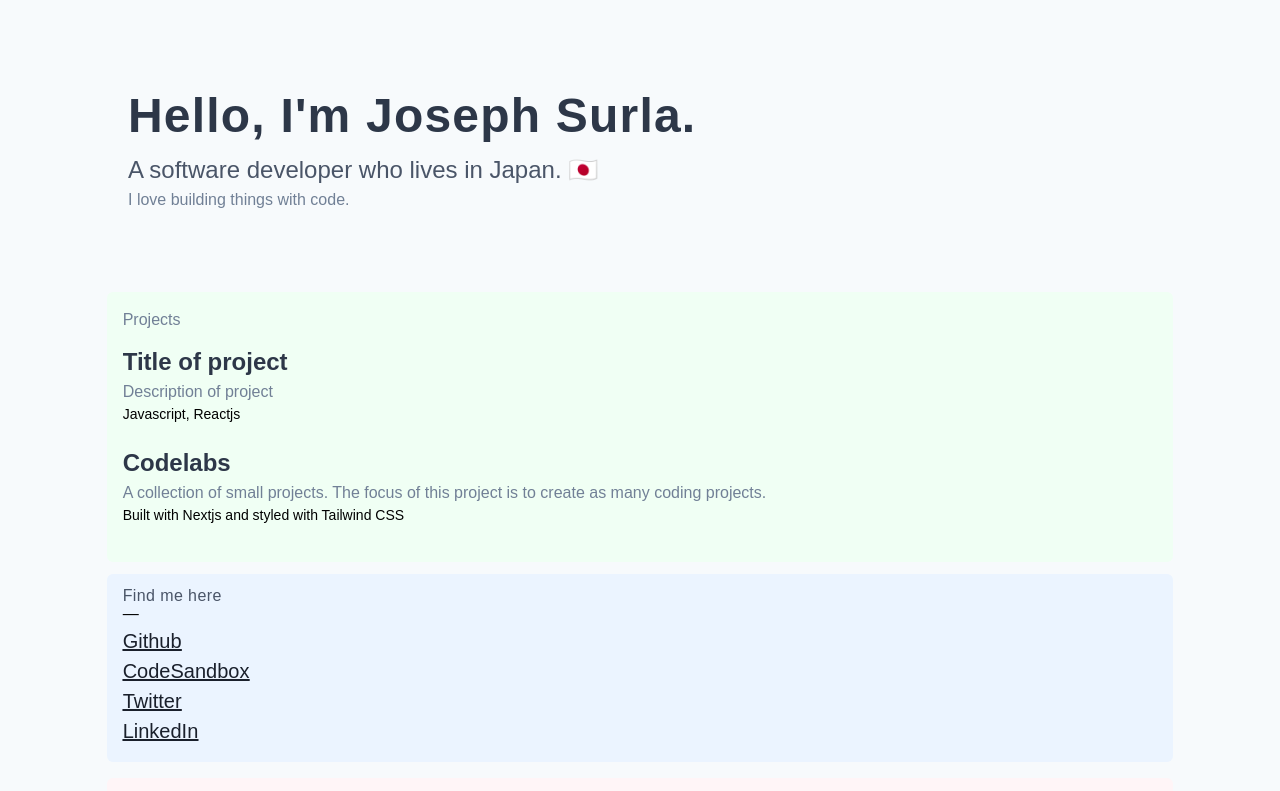
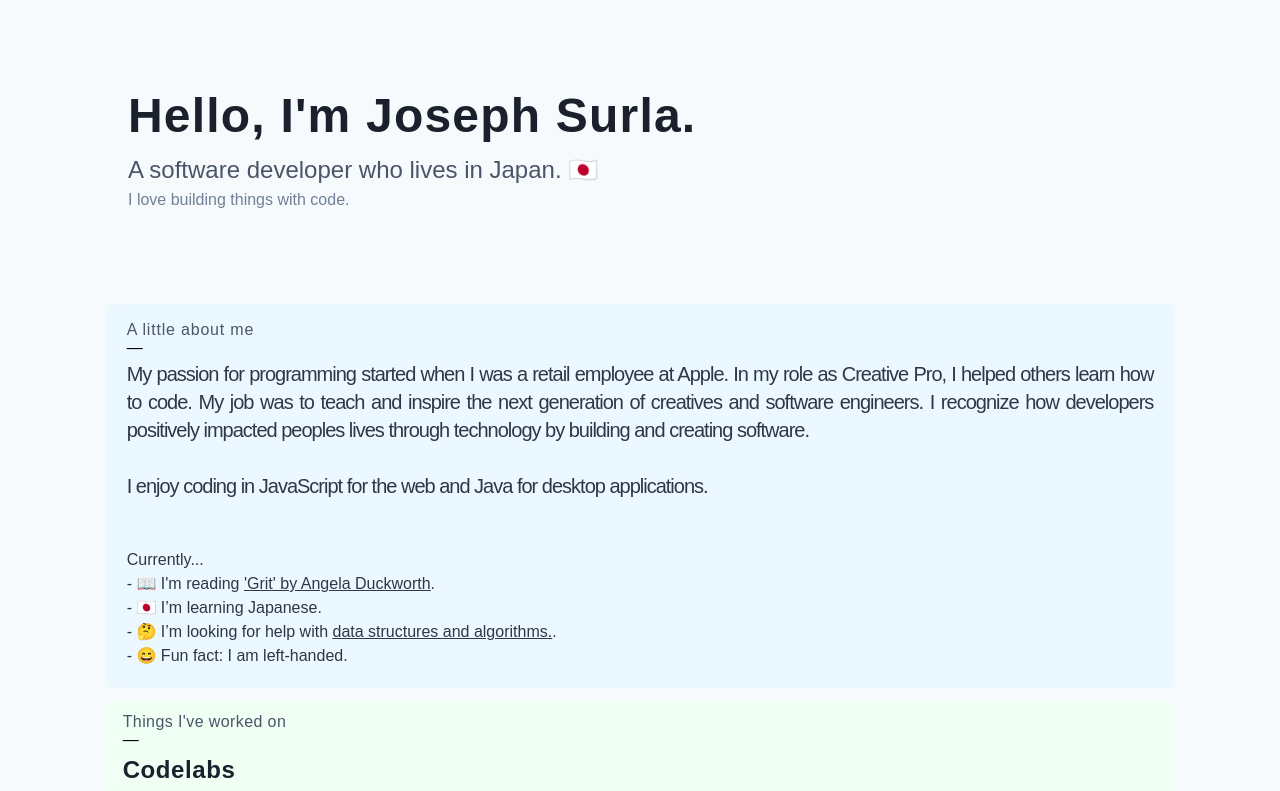
Before and after one commit to surla/josephsurla-v1, a Next.js app: page / in a window 1280 px wide. Shown: the top 791 px of the page. Built offline with nearby package versions, Linux system fonts and the light colour scheme.

Commit message:
Create about component and update index.js

```diff
--- /dev/null
+++ b/components/about.js
@@ -0,0 +1,36 @@
+export default function About() {
+  return (
+    <div className="container mx-auto bg-blue-100 w-10/12 rounded-md p-5 mt-3 mb-3">
+      <h3 className="text-gray-700 leading-3 tracking-wider">
+        A little about me
+      </h3>
+      &mdash;
+      <p className="text-gray-800 text-xl text-justify tracking-tighter leading-7">
+        My passion for programming started when I was a retail employee at
+        Apple. In my role as Creative Pro, I helped others learn how to code. My
+        job was to teach and inspire the next generation of creatives and
+        software engineers. I recognize how developers positively impacted
+        peoples lives through technology by building and creating software.
+        <br />
+        <br />I enjoy coding in JavaScript for the web and Java for desktop
+        applications.
+      </p>
+      <br />
+      <br />
+      <p className="text-md text-gray-800">
+        Currently... <br></br>- 📖 I'm reading{" "}
+        <span className="underline hover:no-underline hover:text-orange-500">
+          <a href="https://goodreads.com/surla">'Grit' by Angela Duckworth</a>
+        </span>
+        .<br />- 🇯🇵 I’m learning Japanese.
+        <br />- 🤔 I’m looking for help with{" "}
+        <span className="underline hover:no-underline hover:text-orange-500">
+          <a href="https://github.com/surla/data-structures-and-algorithms">
+            data structures and algorithms.
+          </a>
+        </span>
+        .<br />- 😄 Fun fact: I am left-handed.
+      </p>
+    </div>
+  );
+}
--- a/components/projects.js
+++ b/components/projects.js
@@ -1,28 +1,32 @@
 const projects = [
-  {
-    title: "Title of project",
-    description: "Description of project",
-    technology: "Javascript, Reactjs",
-  },
   {
     title: "Codelabs",
     description:
       "A collection of small projects. The focus of this project is to create as many coding projects.",
     technology: "Built with Nextjs and styled with Tailwind CSS",
   },
+  {
+    title: "Quote List",
+    description: "Web application that creates and saves your favorite quotes.",
+    technology: "Built with Sinatra",
+  },
 ];
 
 export default function Projects() {
   return (
     <div className="container mx-auto bg-green-100 w-10/12 rounded-md p-4">
-      <h3 className="text-gray-600 pb-3">Projects</h3>
-
+      <h3 className="text-gray-700 leading-3 tracking-wide">
+        Things I've worked on
+      </h3>
+      &mdash;
       <div className="">
         {projects.map(({ title, description, technology }) => (
-          <div className=" pb-5">
-            <div className="text-2xl font-bold text-gray-800">{title}</div>
-            <p className="text-gray-600">{description}</p>
-            <p className="text-sm">{technology}</p>
+          <div>
+            <div className="text-2xl font-bold text-gray-900 tracking-wide">
+              {title}
+            </div>
+            <p className="text-gray-800">{description}</p>
+            <p className="text-md text-gray-500">{technology}</p>
           </div>
         ))}
       </div>
--- /dev/null
+++ b/components/skills.js
@@ -0,0 +1,9 @@
+export default function Skills() {
+  return (
+    <div className="container mx-auto bg-blue-100 w-10/12 rounded-md p-4 mt-3 mb-3">
+      <h3 className="text-gray-700 leading-3 tracking-wide">What I know</h3>
+      &mdash;
+      <p>Languages: Frameworks:</p>
+    </div>
+  );
+}
--- a/pages/index.js
+++ b/pages/index.js
@@ -1,4 +1,5 @@
 import Nav from "../components/nav";
+import About from "../components/about";
 import Projects from "../components/projects";
 import Social from "../components/social";
 import Footer from "../components/footer";
@@ -9,7 +10,7 @@ export default function IndexPage() {
     <div className="bg-gray-100">
       <div className="container mx-auto w-4/5 py-20">
         <div className="text-left">
-          <p className=" text-gray-800 font-bold tracking-wide sm:text-xl md:text-3xl lg:text-5xl">
+          <p className=" text-gray-900 font-bold tracking-wide sm:text-xl md:text-3xl lg:text-5xl">
             Hello, I'm Joseph Surla.
           </p>
           <p className="text-gray-700 sm:text-xl lg:text-2xl">
@@ -19,6 +20,7 @@ export default function IndexPage() {
         </div>
       </div>
 
+      <About />
       <Projects />
       <Social />
       <Contact />
```
